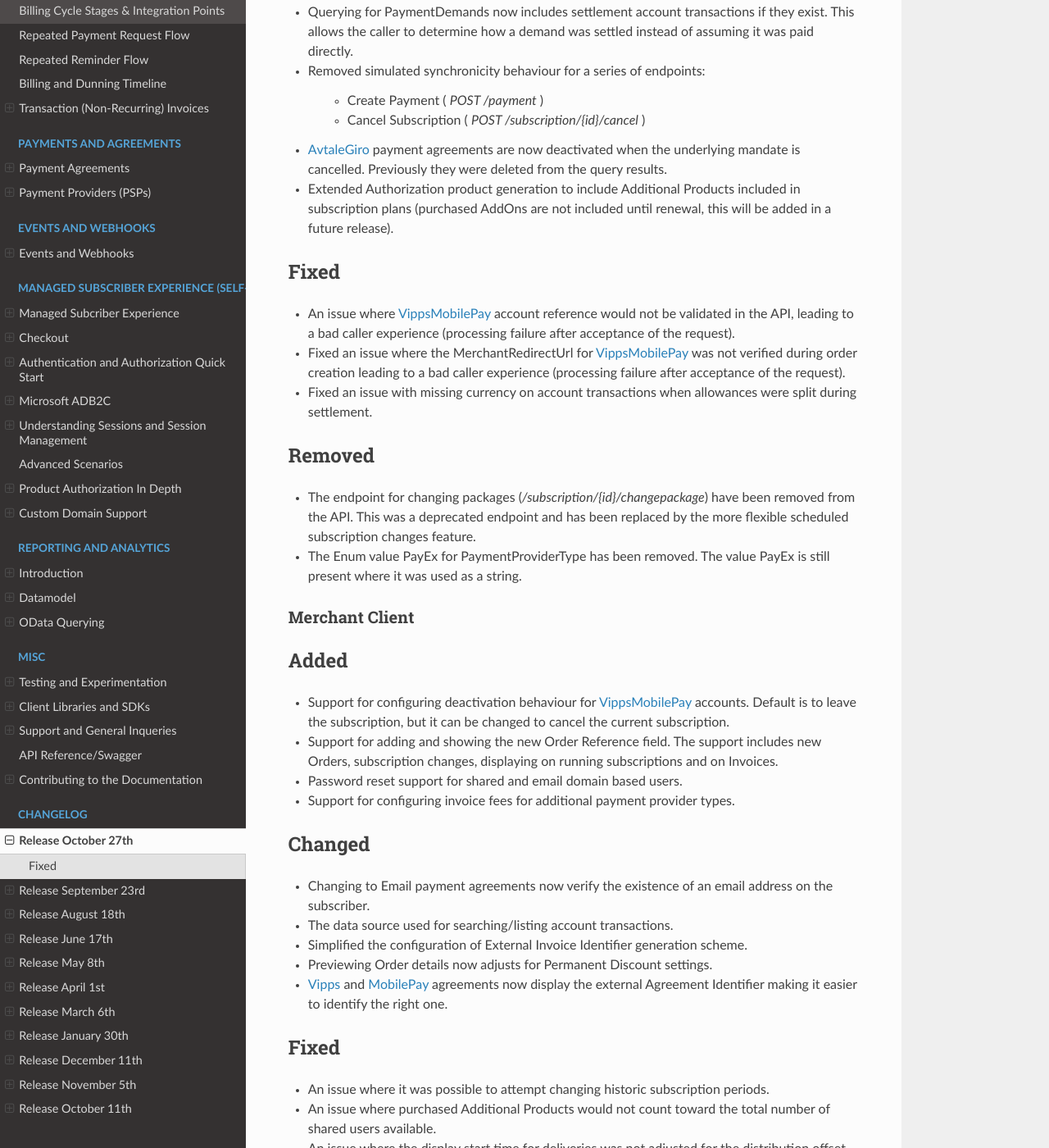
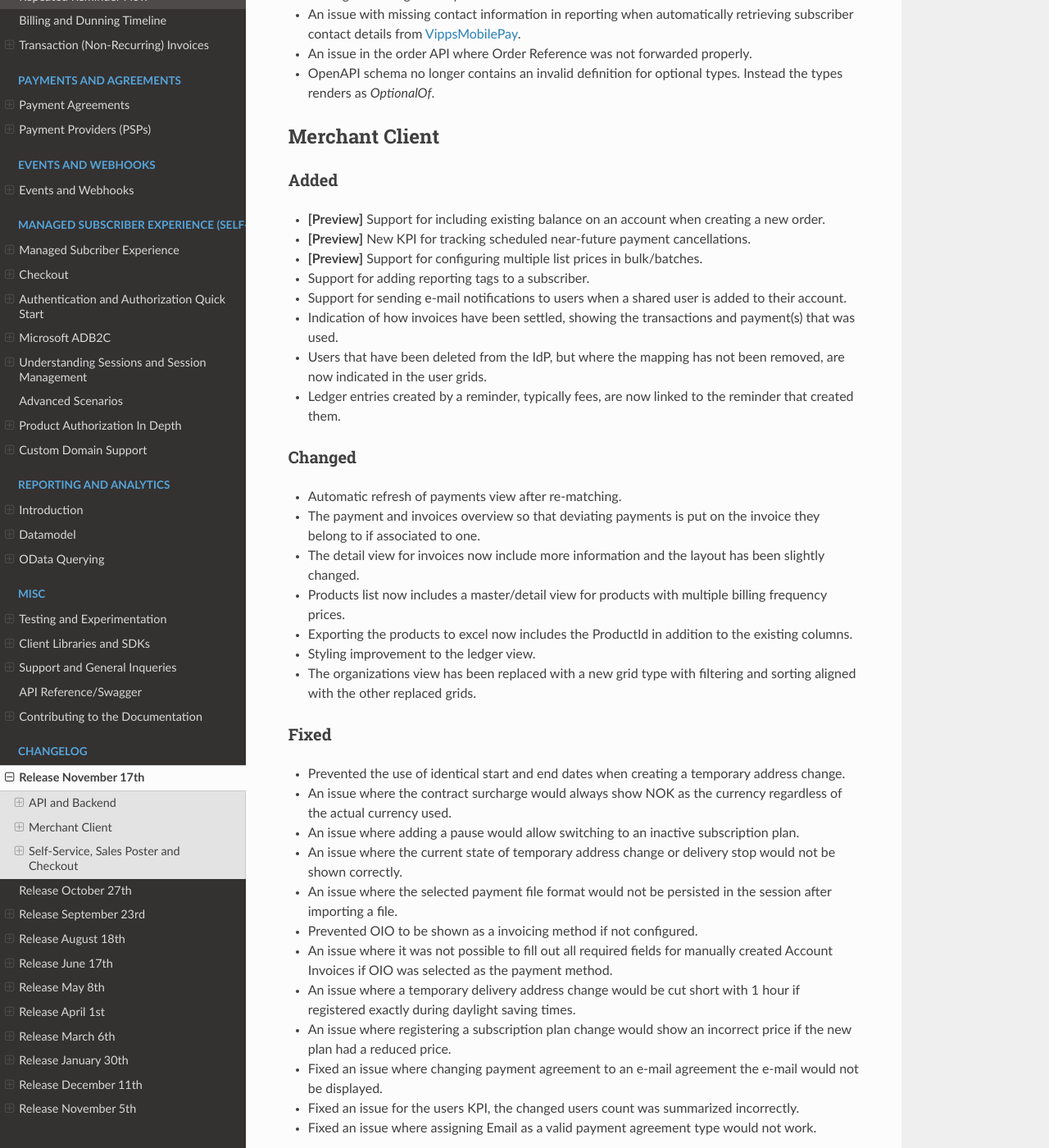
Before and after one commit to infosoftas/info-subscription-doc, a Sphinx documentation site: the page built from source/changelog/changelog.rst, in a window 1280 px wide and 1400 px high, scrolled down 1370 px. Shown: the whole window at 82% size. Built offline with Sphinx 7.4.7 and the Read the Docs theme 3.1.0, drawn with Linux system fonts in a browser that asks for light colours; formulas are drawn with MathJax 3; some of the changed text lies outside the part shown.

Commit message:
Added initial changelog for 138 (#120)
Added changelog for release 138 - November 17th.

```diff
--- a/source/changelog/changelog.rst
+++ b/source/changelog/changelog.rst
@@ -1,5 +1,6 @@
 .. _changelog:
 
+.. include:: r138.inc
 .. include:: r137.inc
 .. include:: r136.inc
 .. include:: r135.inc
@@ -9,4 +10,3 @@
 .. include:: r131.inc
 .. include:: r130.inc
 .. include:: r129.inc
-.. include:: r128.inc
--- /dev/null
+++ b/source/changelog/r138.inc
@@ -0,0 +1,107 @@
+.. _changelog-r138:
+
+**********************
+Release November 17th
+**********************
+
+We are ready with the november release. This time around we have quite a few UI adjustments and fixes.
+Most of the work done in the API and Backend is under the hood and won't be directly visible.
+We are in general focusing our efforts on improved performance and building the foundation for future features.
+
+
+API and Backend
+===============
+
+Breaking Changes
+----------------
+
+In this release we have tightened the serializer behaviour when handling JSON data.
+This means that in some cases clients may have sent invalid JSON, which has been handled regardless because the serializer was lenient.
+
+With the change, the schema-valid JSON will be handled as before, but invalid JSON will now be rejected with an error.
+
+This is strictly speaking a breaking change, but we expect that very few clients will be affected, and additionally it is just an enforcement of the existing schema.
+
+Added
+-----
+
+* Support for new Billing Frequencies: 2, 3 and 6 weeks.
+
+Changed
+-------
+
+* Creating scheduled subscription changes no longer waits for the processing to complete before returning. This improves responsiveness of the API.
+* An empty body is permitted on subscription cancellations, previously a body was required, even if it was empty.
+* Added Organization Number in the eFaktura requests to adhere to new requirements from Mastercard Payment Services and the norwegian banks.
+* The OpenAPI schema now references a shared header parameter for the `S4-TenantId` header. This reduces the size of the schema significantly.
+* The OpenAPI schema no longer includes all possible input formats acceptable by the runtime, so for the most part `application/json` is the only documented type. If you previously used `text/json` or  `application/json-patch` these will continue to work for the foreseeable future, but we recommend switching to `application/json`. Some generator may have had issues with multiple content types, so this change should help with that as well.
+
+Fixed
+-----
+
+* An issue where Template Plan validation passed, even if some of the products did not have a valid price.
+* An issue where no validation information was returned when creating the same sequence multiple times.
+* An issue where some transactions on Account Demands would be created without Currency information if the Account Demand was generated due to a previous payment related cancellation.
+* An issue where deliveries would not be handled correctly in case of a subscription plan change, leading to missing delivery notifications.
+* An issue with missing contact information in reporting when automatically retrieving subscriber contact details from |VippsMobilePay|.
+* An issue in the order API where Order Reference was not forwarded properly.
+* OpenAPI schema no longer contains an invalid definition for optional types. Instead the types renders as `OptionalOf`.
+
+
+Merchant Client
+===============
+
+Added
+-----
+
+* **[Preview]** Support for including existing balance on an account when creating a new order.
+* **[Preview]** New KPI for tracking scheduled near-future payment cancellations.
+* **[Preview]** Support for configuring multiple list prices in bulk/batches.
+* Support for adding reporting tags to a subscriber.
+* Support for sending e-mail notifications to users when a shared user is added to their account.
+* Indication of how invoices have been settled, showing the transactions and payment(s) that was used.
+* Users that have been deleted from the IdP, but where the mapping has not been removed, are now indicated in the user grids.
+* Ledger entries created by a reminder, typically fees, are now linked to the reminder that created them.
+
+Changed
+-------
+
+* Automatic refresh of payments view after re-matching.
+* The payment and invoices overview so that deviating payments is put on the invoice they belong to if associated to one.
+* The detail view for invoices now include more information and the layout has been slightly changed.
+* Products list now includes a master/detail view for products with multiple billing frequency prices.
+* Exporting the products to excel now includes the ProductId in addition to the existing columns.
+* Styling improvement to the ledger view.
+* The organizations view has been replaced with a new grid type with filtering and sorting aligned with the other replaced grids.
+
+Fixed
+-----
+
+* Prevented the use of identical start and end dates when creating a temporary address change.
+* An issue where the contract surcharge would always show NOK as the currency regardless of the actual currency used.
+* An issue where adding a pause would allow switching to an inactive subscription plan.
+* An issue where the current state of temporary address change or delivery stop would not be shown correctly.
+* An issue where the selected payment file format would not be persisted in the session after importing a file.
+* Prevented OIO to be shown as a invoicing method if not configured.
+* An issue where it was not possible to fill out all required fields for manually created Account Invoices if OIO was selected as the payment method.
+* An issue where a temporary delivery address change would be cut short with 1 hour if registered exactly during daylight saving times.
+* An issue where registering a subscription plan change would show an incorrect price if the new plan had a reduced price.
+* Fixed an issue where changing payment agreement to an e-mail agreement the e-mail would not be displayed.
+* Fixed an issue for the users KPI, the changed users count was summarized incorrectly.
+* Fixed an issue where assigning Email as a valid payment agreement type would not work.
+
+Self-Service, Sales Poster and Checkout
+========================================
+
+Changed
+-------
+
+* The checkout business flow now displays prices without VAT/TAX.
+* Improved handling of whitespace chars in all input fields for checkout.
+* Prevented the use of identical start and end dates when creating a temporary address change.
+* Aligned product sort or of temporary changes to match the sort order in the merchant.
+
+Fixed
+-----
+
+* A few Danish translation issues in checkout.
```
